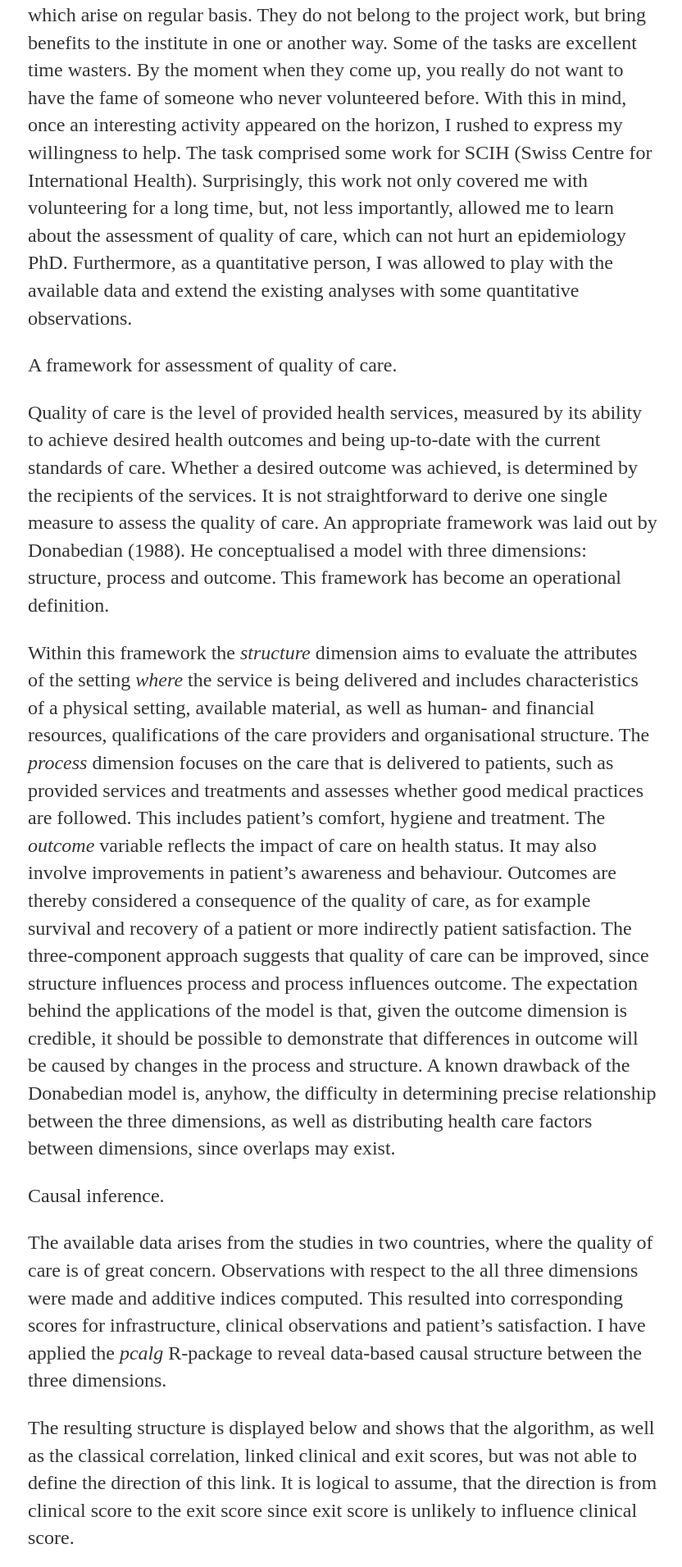
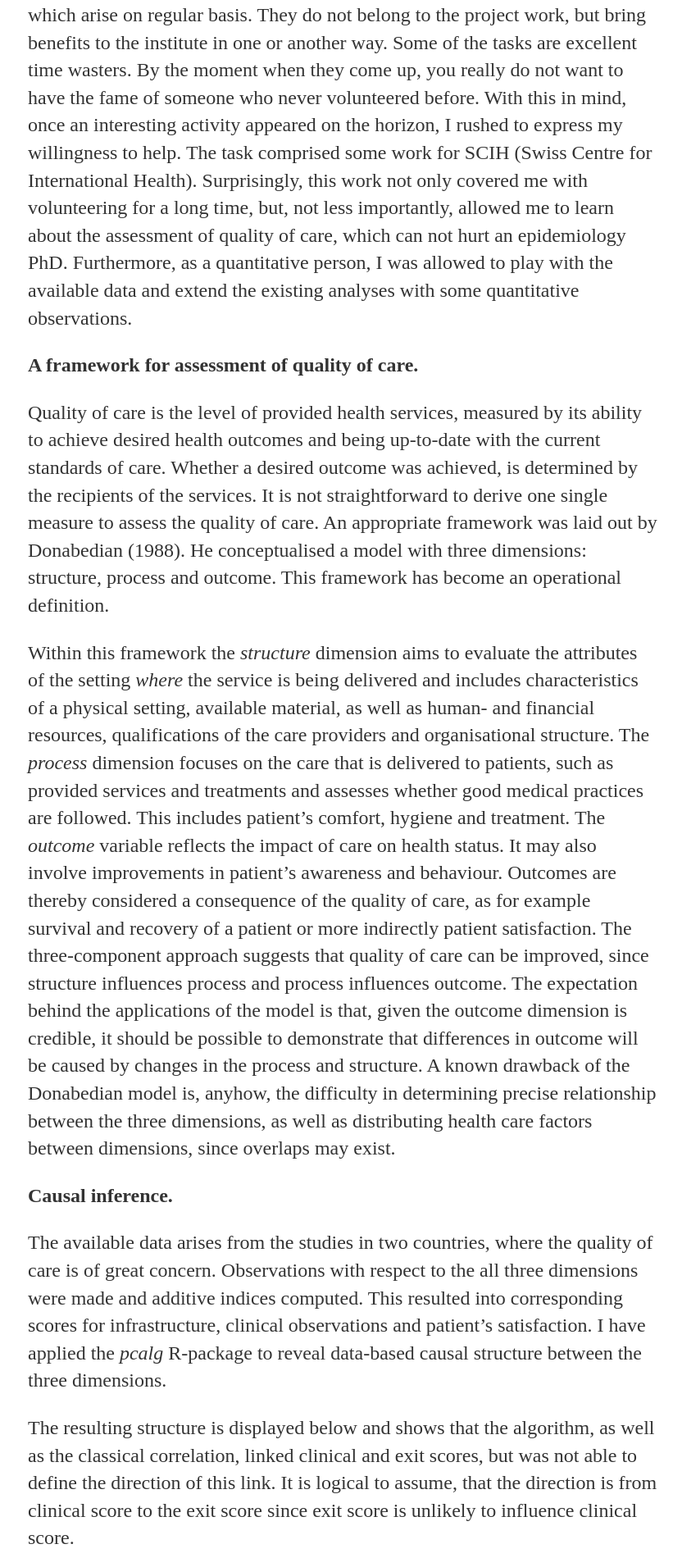
Before and after one commit to elizavetasemenova/elizavetasemenova.github.io, a Jekyll site: the page built from _posts/2017-04-30-Causality-for-quality-of-care.md, in a window 1280 px wide. Shown: the part 412-2323 px from the top of the page at 82% size, without its empty margins (222-1054 px from the left). Built offline with Jekyll 4.4.1, drawn with Linux system fonts in a browser that asks for light colours; comment, search, counter and statistics services are not loaded.

```diff
--- a/_posts/2017-04-30-Causality-for-quality-of-care.md
+++ b/_posts/2017-04-30-Causality-for-quality-of-care.md
@@ -7,7 +7,7 @@ comments: true
 
 All PhD students at out institute are inclined to volunteer for general tasks, which arise on regular basis. They do not belong to the project work, but bring benefits to the institute in one or another way. Some of the tasks are excellent time wasters. By the moment when they come up, you really do not want to have the fame of someone who never volunteered before. With this in mind, once an interesting activity appeared on the horizon, I rushed to express my willingness to help. The task comprised some work for SCIH (Swiss Centre for International Health). Surprisingly, this work not only covered me with volunteering for a long time, but, not less importantly, allowed me to learn about the assessment of quality of care, which can not hurt an epidemiology PhD. Furthermore, as a quantitative person, I was allowed to play with the available data and extend the existing analyses with some quantitative observations.
 
-A framework for assessment of quality of care.
+<b>A framework for assessment of quality of care.</b>
 
 Quality of care is the level of provided health services, measured by its ability to achieve desired health outcomes and being up-to-date with the current standards of care. Whether a desired outcome was achieved, is determined by the recipients of the services.  It is not straightforward to derive one single measure to assess the quality of care. An appropriate framework was laid out by Donabedian (1988). He conceptualised a model with three dimensions: structure, process and outcome. This framework has become an operational definition.
 
@@ -16,7 +16,7 @@ Within this framework the <i>structure</i> dimension aims to evaluate the attrib
    The <i>outcome</i> variable reflects the impact of care on health status. It may also involve improvements in patient’s awareness and behaviour. Outcomes are thereby considered a consequence of the quality of care, as for example survival and recovery of a patient or more indirectly patient satisfaction.
   The three-component approach suggests that quality of care can be improved, since structure influences process and process influences outcome. The expectation behind the applications of the model is that, given the outcome dimension is credible, it should be possible to demonstrate that differences in outcome will be caused by changes in the process and structure. A known drawback of the Donabedian model is, anyhow, the difficulty in determining precise relationship between the three dimensions, as well as distributing health care factors between dimensions, since overlaps may exist.
 
-Causal inference.
+<b>Causal inference.</b>
 
 The available data arises from the studies in two countries, where the quality of care is of great concern. Observations with respect to the all three dimensions were made and additive indices computed. This resulted into corresponding scores for infrastructure, clinical observations and patient’s satisfaction. I have applied the <i>pcalg</i> R-package to reveal data-based causal structure between the three dimensions.
 
```
